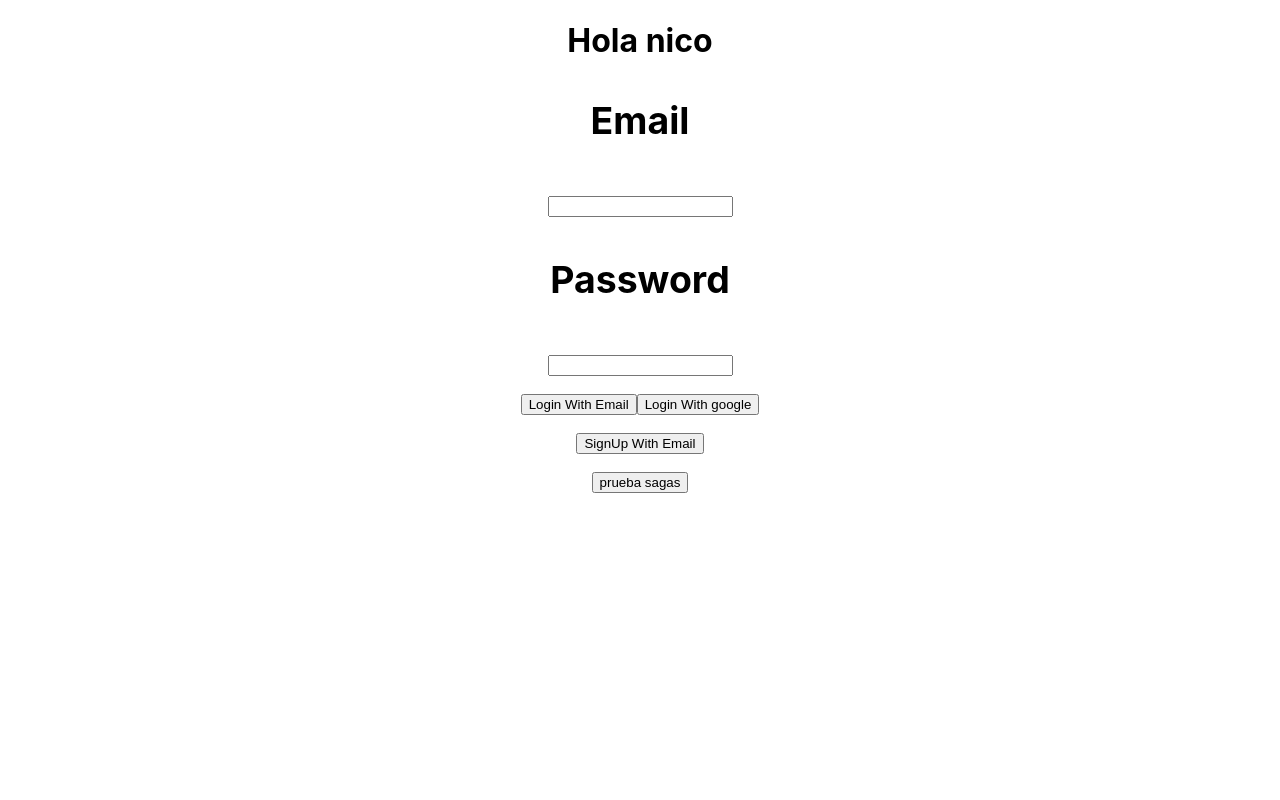
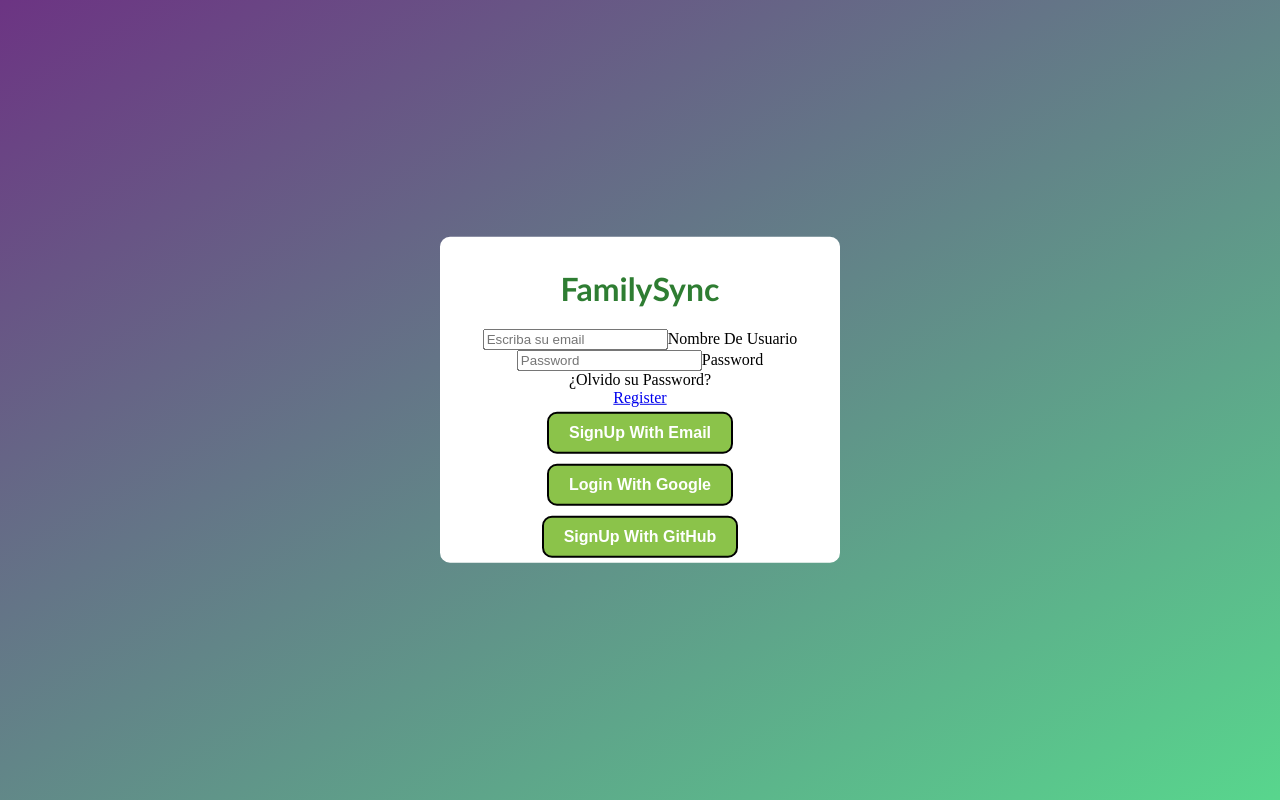
Before and after one commit to Zurdo-Sanchez/FamilySync, a React (Create React App) app in the folder family-sync-app/: page / in a window 1280 px wide. Built offline with nearby package versions, Linux system fonts and the light colour scheme.

Commit message:
Nnueva Version CSS

```diff
--- /dev/null
+++ b/family-sync-app/src/component/loginView/loginStyle.css
@@ -0,0 +1,78 @@
+:root {
+  --primary-color: #2e7d32; /* Verde oscuro */
+  --secondary-color: #4caf50; /* Verde */
+  --accent-color: #8bc34a; /* Verde claro */
+  --light-color: #c5e1a5; /* Verde claro */
+  --dark-color: #1b5e20; /* Verde oscuro */
+  --lighter-color: #dce775; /* Verde claro más claro */
+  --darker-color: #33691e; /* Verde oscuro más oscuro */
+}
+
+.title {
+  color: var(--primary-color);
+  margin-top: 2rem;
+
+  font-family: "Gill Sans", "Gill Sans MT", Calibri, "Trebuchet MS", sans-serif;
+}
+
+.input {
+  display: block;
+  margin: auto;
+
+  padding: 5px;
+}
+
+.button {
+  display: inline-block;
+  padding: 10px 20px;
+  font-size: 16px;
+  font-weight: bold;
+  color: white;
+  text-align: center;
+  border-style: solid;
+
+  text-align: center;
+
+  border-radius: 10px;
+  cursor: pointer;
+
+  background-color: var(--accent-color);
+}
+
+.buttonprimary {
+  color: var(--primary-color);
+  font-weight: bold;
+
+  font-family: "Gill Sans", "Gill Sans MT", Calibri, "Trebuchet MS", sans-serif;
+}
+
+.sign {
+  padding-top: 20px;
+  display: flex;
+  justify-content: center;
+  display: block;
+}
+
+.divbutton {
+  margin-top: 10 px;
+  padding: 5px;
+  color: var(--accent-color);
+}
+
+.container {
+  margin: 0;
+  padding: 0;
+  font-family: monserrat;
+  background: linear-gradient(150deg, #6c3483, #58d68d);
+  height: 100vh;
+}
+
+.formulario {
+  position: absolute;
+  top: 50%;
+  left: 50%;
+  transform: translate(-50%, -50%);
+  width: 400px;
+  background: white;
+  border-radius: 10px;
+}
--- a/family-sync-app/src/component/loginView/loginView.jsx
+++ b/family-sync-app/src/component/loginView/loginView.jsx
@@ -1,19 +1,11 @@
 import React, { useState } from "react";
 
 import authFunction from "../../utils/authFunction";
+import "./loginStyle.css";
 
 function LoginView(props) {
-  const {
-    //actions
-    prueba,
-  } = props;
   const [email, setEmail] = useState(null);
   const [password, setPassword] = useState(null);
-
-  const pruebaSagas = () => {
-    console.log('PRUEBASAGAS');
-    prueba();
-  };
 
   const handledDataLogin = (provider) => {
     //creates data required for user login
@@ -38,41 +30,68 @@ function LoginView(props) {
   };
 
   return (
-    <>
-      <h1>
-        Hola nico
-        <div className="Container">
-          <h3 className="Title">Email</h3>
+    <div className="container">
+      <div className="formulario">
+        <h1 className="title">FamilySync</h1>
+
+        <form>
+          <div>
             <input
-            className="input"
               type="text"
+              placeholder="Escriba su email"
               onChange={(e) => {
                 setEmail(e.currentTarget.value);
               }}
             />
+            <label>Nombre De Usuario</label>
           </div>
-        <div className="Container">
-          <h3 className="Title">Password</h3>
+
+          <div className="password">
             <input
-            className="input"
               type="password"
+              placeholder="Password"
               onChange={(e) => {
                 setPassword(e.currentTarget.value);
               }}
             />
+            <label>Password</label>
           </div>
-        <button onClick={() => handledDataLogin("email")}>
-          Login With Email
+
+          <div className="remember"> ¿Olvido su Password? </div>
+
+          <imput type="submit" value="Sign Up"></imput>
+
+          <div className="register">
+            <a href="#">Register</a>
+          </div>
+
+          <div>
+            <div className="divbutton">
+              <button
+                className="button"
+                onClick={() => handledDataLogin("email")}
+              >
+                SignUp With Email
               </button>
-        <button onClick={() => handledDataLogin("google")}>
-          Login With google
+            </div>
+            <div className="divbutton">
+              <button
+                className="button"
+                onClick={() => handledDataLogin("google")}
+              >
+                Login With Google
               </button>
-        <br />
-        <button onClick={() => handledDataSignup()}>SignUp With Email</button>
-        <br />
-        <button onClick={() => pruebaSagas()}>prueba sagas</button>
-      </h1>
-    </>
+            </div>
+
+            <div className="divbutton">
+              <button className="button" onClick={() => handledDataSignup()}>
+                SignUp With GitHub
+              </button>
+            </div>
+          </div>
+        </form>
+      </div>
+    </div>
   );
 }
 
```
Lines whose indentation alone changed are shown as unchanged.
